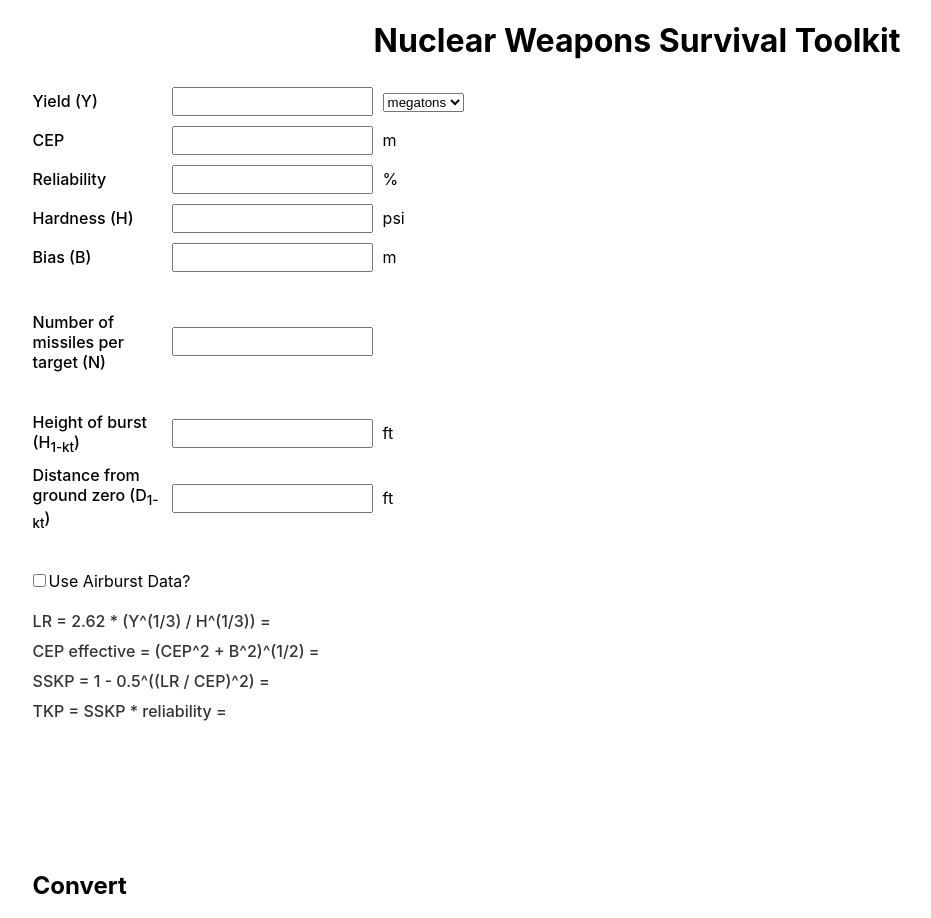
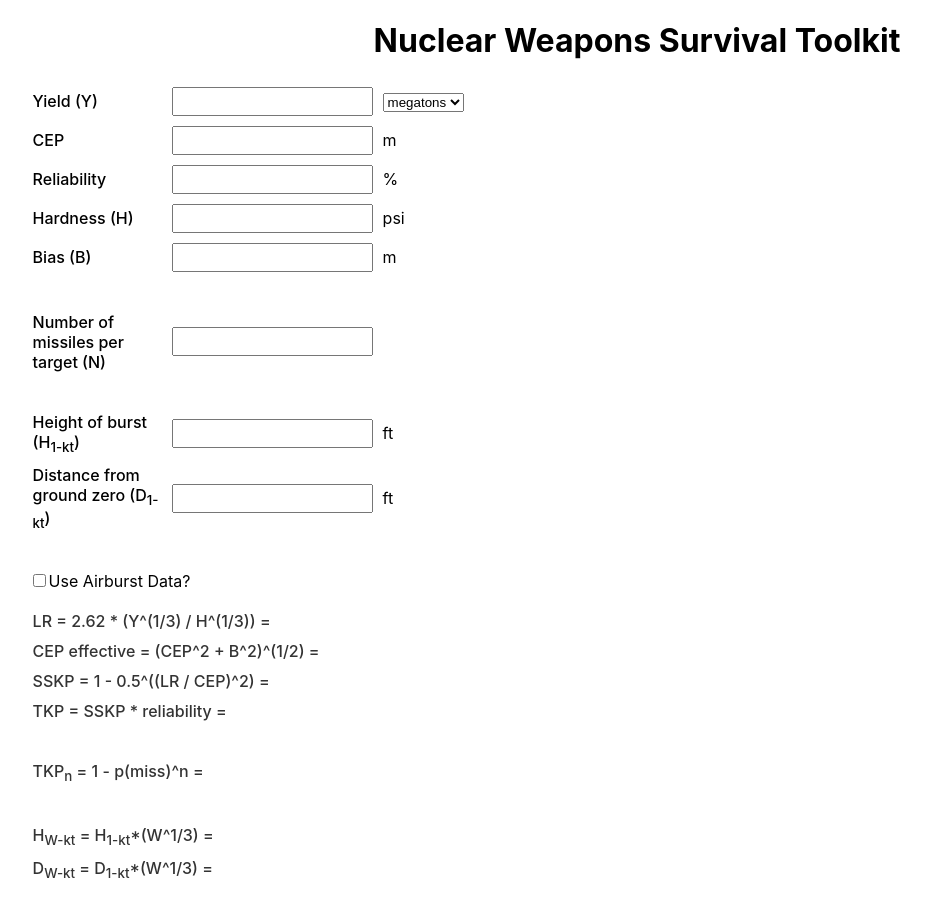
Before and after one commit to tvergho/press-calculator, a React (Create React App) app: page / in a window 1280 px wide. Shown: the top 918 px of the page, without its empty margins (3-934 px from the left). Built offline with nearby package versions, Linux system fonts and the light colour scheme.

Commit message:
style: always visible equations

```diff
--- a/src/App.js
+++ b/src/App.js
@@ -138,26 +138,20 @@ function App() {
         </div>
 
         <div className="divider" />
-        {!!numPerTarget && tkp && (
         <div className="equation">
-            TKP<sub>n</sub> = 1 - p(miss)^n = {`1 - ${1-tkp}^${numPerTarget} = 1 - ${Math.pow(1-tkp, numPerTarget)} = ${tkpN}`}
-            <span style={{fontWeight: 700}}>{` ≈ ${(tkpN*100).toFixed(2)}%`}</span>
+          TKP<sub>n</sub> = 1 - p(miss)^n = {!!numPerTarget && tkp && `1 - ${1-tkp}^${numPerTarget} = 1 - ${Math.pow(1-tkp, numPerTarget)} = ${tkpN}`}
+          {!!numPerTarget && tkp && <span style={{fontWeight: 700}}>{` ≈ ${(tkpN*100).toFixed(2)}%`}</span>}
         </div>
-        )}
 
         <div className="divider" />
-        {!!heightOfBurst && !!ktYieldVal && (
         <div className="equation">
-            H<sub>{ktYieldVal}-kt</sub> = H<sub>1-kt</sub>*({ktYieldVal}^1/3) = {`${heightOfBurst}*(${ktYieldVal}^1/3) = ${heightOfBurst} * ${Math.pow(ktYieldVal, 1/3)} = ${scaledHeightOfBurst} ft`}
-            <span style={{fontWeight: 700}}>{` ≈ ${(scaledHeightOfBurst/feetConversionRatio).toFixed(2)} m`}</span>
+          H<sub>{ktYieldVal || 'W'}-kt</sub> = H<sub>1-kt</sub>*({ktYieldVal || 'W'}^1/3) = {!!heightOfBurst && !!ktYieldVal && `${heightOfBurst}*(${ktYieldVal}^1/3) = ${heightOfBurst} * ${Math.pow(ktYieldVal, 1/3)} = ${scaledHeightOfBurst} ft`}
+          {!!heightOfBurst && !!ktYieldVal && <span style={{fontWeight: 700}}>{` ≈ ${(scaledHeightOfBurst/feetConversionRatio).toFixed(2)} m`}</span>}
         </div>
-        )}
-        {!!distanceFromGroundZero && !!ktYieldVal && (
         <div className="equation">
-            D<sub>{ktYieldVal}-kt</sub> = D<sub>1-kt</sub>*({ktYieldVal}^1/3) = {`${distanceFromGroundZero}*(${ktYieldVal}^1/3) = ${distanceFromGroundZero} * ${Math.pow(ktYieldVal, 1/3)} = ${scaledDistanceFromGroundZero} ft`}
-            <span style={{fontWeight: 700}}>{` ≈ ${(scaledDistanceFromGroundZero/feetConversionRatio).toFixed(2)} m`}</span>
+          D<sub>{ktYieldVal || 'W'}-kt</sub> = D<sub>1-kt</sub>*({ktYieldVal || 'W'}^1/3) = {!!distanceFromGroundZero && !!ktYieldVal && `${distanceFromGroundZero}*(${ktYieldVal}^1/3) = ${distanceFromGroundZero} * ${Math.pow(ktYieldVal, 1/3)} = ${scaledDistanceFromGroundZero} ft`}
+          {!!distanceFromGroundZero && !!ktYieldVal && <span style={{fontWeight: 700}}>{` ≈ ${(scaledDistanceFromGroundZero/feetConversionRatio).toFixed(2)} m`}</span>}
         </div>
-        )}
       </div>
 
       <div className="convert">
--- a/src/App.scss
+++ b/src/App.scss
@@ -8,7 +8,6 @@ h1 {
 
 .convert {
   padding: 5px 10px;
-  margin-top: 50px;
 
   select {
     margin-left: 10px;
```
Lines whose indentation alone changed are shown as unchanged.
